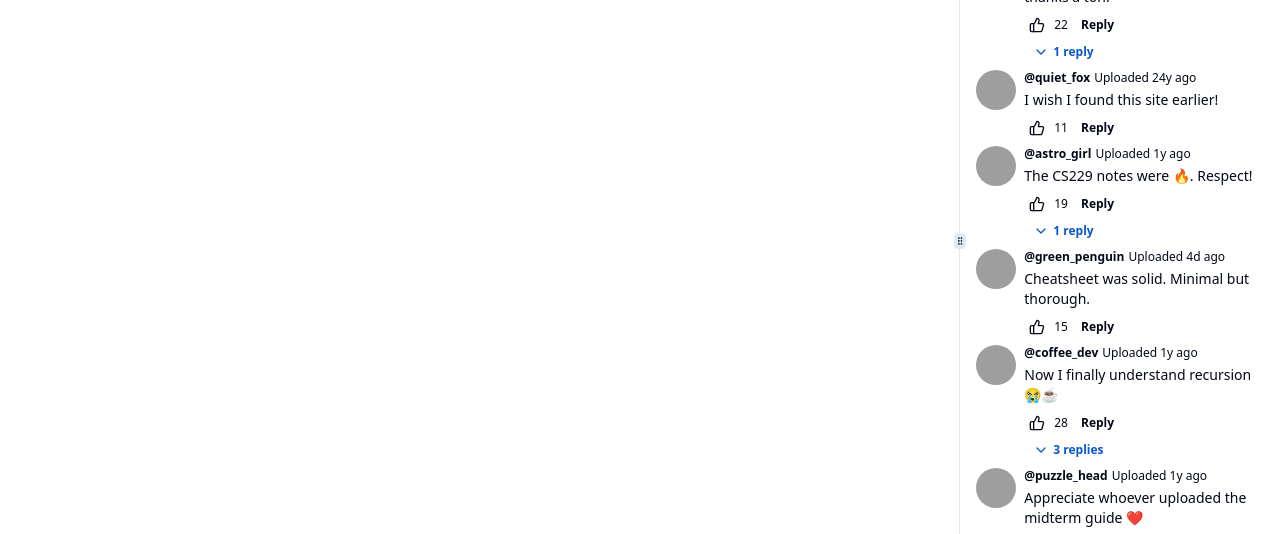
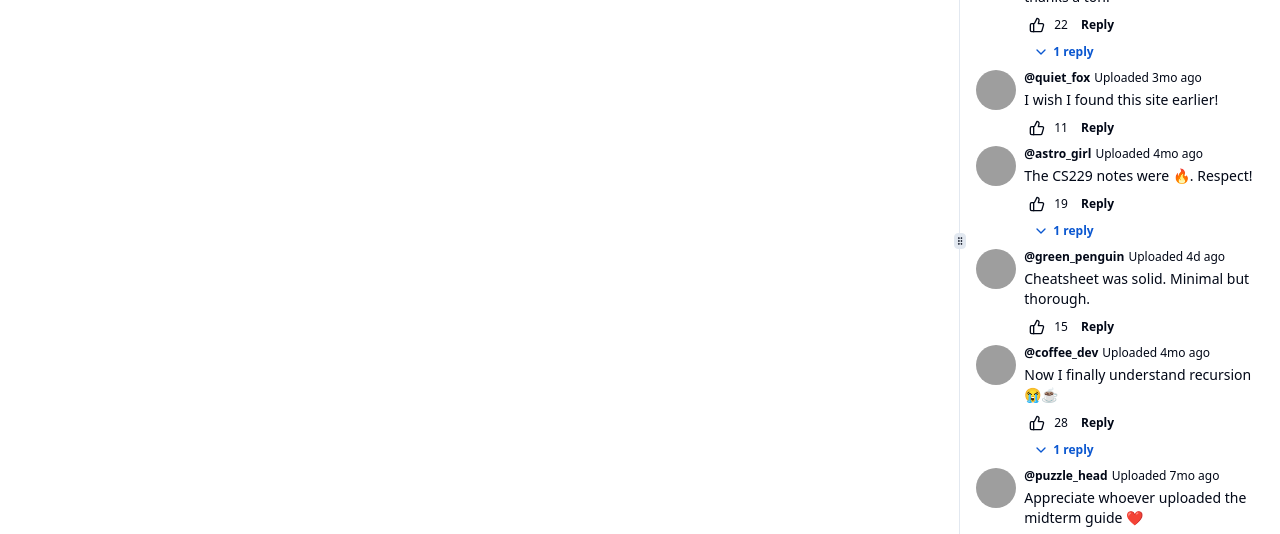
Before and after one commit to joshualwf/note-share, a Next.js app: page /document/3 in a window 1280 px wide. Shown: the part 192-726 px from the top of the page. Built offline with nearby package versions, Linux system fonts and the light colour scheme; grey boxes are pictures that could not be loaded.

Commit message:
add mockdata for comments and fix sticky position

```diff
--- a/src/app/constants/mockData.tsx
+++ b/src/app/constants/mockData.tsx
@@ -97,7 +97,7 @@ export const mockComments: CommentProps[] = [
     replies: [
       {
         username: "data_nerd",
-        time: new Date("2000-01-16"),
+        time: new Date("2025-03-16"),
         text: "Saved me during finals 🙌",
         likeCount: 6,
         profilePic: "https://api.dicebear.com/7.x/adventurer/svg?seed=Nerd",
@@ -106,21 +106,21 @@ export const mockComments: CommentProps[] = [
   },
   {
     username: "quiet_fox",
-    time: new Date("2000-12-10"),
+    time: new Date("2024-12-10"),
     text: "I wish I found this site earlier!",
     likeCount: 11,
     profilePic: "https://api.dicebear.com/7.x/adventurer/svg?seed=Fox",
   },
   {
     username: "astro_girl",
-    time: new Date("2024-01-08"),
+    time: new Date("2024-11-08"),
     text: "The CS229 notes were 🔥. Respect!",
     likeCount: 19,
     profilePic: "https://api.dicebear.com/7.x/adventurer/svg?seed=Galaxy",
     replies: [
       {
         username: "rocket_man",
-        time: new Date("2025-03-23"),
+        time: new Date("2024-11-09"),
         text: "100% agree 🚀",
         likeCount: 3,
         profilePic: "https://api.dicebear.com/7.x/adventurer/svg?seed=Rocket",
@@ -136,29 +136,15 @@ export const mockComments: CommentProps[] = [
   },
   {
     username: "coffee_dev",
-    time: new Date("2023-12-30"),
+    time: new Date("2024-10-30"),
     text: "Now I finally understand recursion 😭☕",
     likeCount: 28,
     profilePic: "https://api.dicebear.com/7.x/adventurer/svg?seed=Coffee",
     replies: [
       {
         username: "tea_debugger",
-        time: new Date("2023-12-31"),
+        time: new Date("2024-10-31"),
         text: "Haha same, CS2040 was a trip.",
-        likeCount: 4,
-        profilePic: "https://api.dicebear.com/7.x/adventurer/svg?seed=Tea",
-      },
-      {
-        username: "tea_debugger",
-        time: new Date("2023-12-31"),
-        text: "blablabla i like spamming hehehehe.",
-        likeCount: 4,
-        profilePic: "https://api.dicebear.com/7.x/adventurer/svg?seed=Tea",
-      },
-      {
-        username: "tea_debugger",
-        time: new Date("2023-12-31"),
-        text: "kekekeke hehexd yeet",
         likeCount: 4,
         profilePic: "https://api.dicebear.com/7.x/adventurer/svg?seed=Tea",
       },
@@ -166,51 +152,65 @@ export const mockComments: CommentProps[] = [
   },
   {
     username: "puzzle_head",
-    time: new Date("2024-01-10"),
+    time: new Date("2024-08-10"),
     text: "Appreciate whoever uploaded the midterm guide ❤️",
     likeCount: 34,
     profilePic: "https://api.dicebear.com/7.x/adventurer/svg?seed=Puzzle",
   },
-  // {
-  //   username: "puzzle_head",
-  //   time: new Date("2024-01-10"),
-  //   text: "Appreciate whoever uploaded the midterm guide ❤️",
-  //   likeCount: 34,
-  //   profilePic: "https://api.dicebear.com/7.x/adventurer/svg?seed=Puzzle",
-  // },
-  // {
-  //   username: "puzzle_head",
-  //   time: new Date("2024-01-10"),
-  //   text: "Appreciate whoever uploaded the midterm guide ❤️",
-  //   likeCount: 34,
-  //   profilePic: "https://api.dicebear.com/7.x/adventurer/svg?seed=Puzzle",
-  // },
-  // {
-  //   username: "puzzle_head",
-  //   time: new Date("2024-01-10"),
-  //   text: "Appreciate whoever uploaded the midterm guide ❤️",
-  //   likeCount: 34,
-  //   profilePic: "https://api.dicebear.com/7.x/adventurer/svg?seed=Puzzle",
-  // },
-  // {
-  //   username: "puzzle_head",
-  //   time: new Date("2024-01-10"),
-  //   text: "Appreciate whoever uploaded the midterm guide ❤️",
-  //   likeCount: 34,
-  //   profilePic: "https://api.dicebear.com/7.x/adventurer/svg?seed=Puzzle",
-  // },
-  // {
-  //   username: "puzzle_head",
-  //   time: new Date("2024-01-10"),
-  //   text: "Appreciate whoever uploaded the midterm guide ❤️",
-  //   likeCount: 34,
-  //   profilePic: "https://api.dicebear.com/7.x/adventurer/svg?seed=Puzzle",
-  // },
-  // {
-  //   username: "puzzle_head",
-  //   time: new Date("2024-01-10"),
-  //   text: "Appreciate whoever uploaded the midterm guide ❤️",
-  //   likeCount: 34,
-  //   profilePic: "https://api.dicebear.com/7.x/adventurer/svg?seed=Puzzle",
-  // },
+  {
+    username: "algo_ace",
+    time: new Date("2024-09-01"),
+    text: "Sorting section in the notes is super clean!",
+    likeCount: 17,
+    profilePic: "https://api.dicebear.com/7.x/adventurer/svg?seed=Ace",
+  },
+  {
+    username: "design_duck",
+    time: new Date("2024-07-20"),
+    text: "UI of this platform is next level 😍",
+    likeCount: 21,
+    profilePic: "https://api.dicebear.com/7.x/adventurer/svg?seed=Duck",
+  },
+  {
+    username: "math_monkey",
+    time: new Date("2024-06-18"),
+    text: "Anyone else actually enjoyed the proofs? Just me?",
+    likeCount: 9,
+    profilePic: "https://api.dicebear.com/7.x/adventurer/svg?seed=Monkey",
+  },
+  {
+    username: "binary_bat",
+    time: new Date("2025-01-02"),
+    text: "Binary search explanation was crystal clear. Thanks!",
+    likeCount: 13,
+    profilePic: "https://api.dicebear.com/7.x/adventurer/svg?seed=Bat",
+  },
+  {
+    username: "cloud_kitten",
+    time: new Date("2024-10-01"),
+    text: "Can someone upload solutions for the latest lab?",
+    likeCount: 5,
+    profilePic: "https://api.dicebear.com/7.x/adventurer/svg?seed=Kitten",
+  },
+  {
+    username: "linux_lion",
+    time: new Date("2024-09-12"),
+    text: "Really impressed by the Linux notes!",
+    likeCount: 16,
+    profilePic: "https://api.dicebear.com/7.x/adventurer/svg?seed=Lion",
+  },
+  {
+    username: "dev_dolphin",
+    time: new Date("2024-11-25"),
+    text: "Great resource for last-minute revision!",
+    likeCount: 12,
+    profilePic: "https://api.dicebear.com/7.x/adventurer/svg?seed=Dolphin",
+  },
+  {
+    username: "snek_coder",
+    time: new Date("2025-02-28"),
+    text: "Whoever made this is a legend 🐍",
+    likeCount: 25,
+    profilePic: "https://api.dicebear.com/7.x/adventurer/svg?seed=Snek",
+  },
 ];
--- a/src/app/document/[id]/page.tsx
+++ b/src/app/document/[id]/page.tsx
@@ -50,7 +50,7 @@ function page() {
           <span className="font-semibold">Comments</span>
         </div>
         <div className="flex flex-col flex-grow w-full px-4 py-6 h-full">
-          <div className="flex flex-col flex-grow w-full overflow-y-auto">
+          <div className="flex flex-col h-[700px] w-full overflow-y-auto flex-grow min-h-0">
             {mockComments.map((comment, index) => (
               <Comment key={index} {...comment} />
             ))}
```
